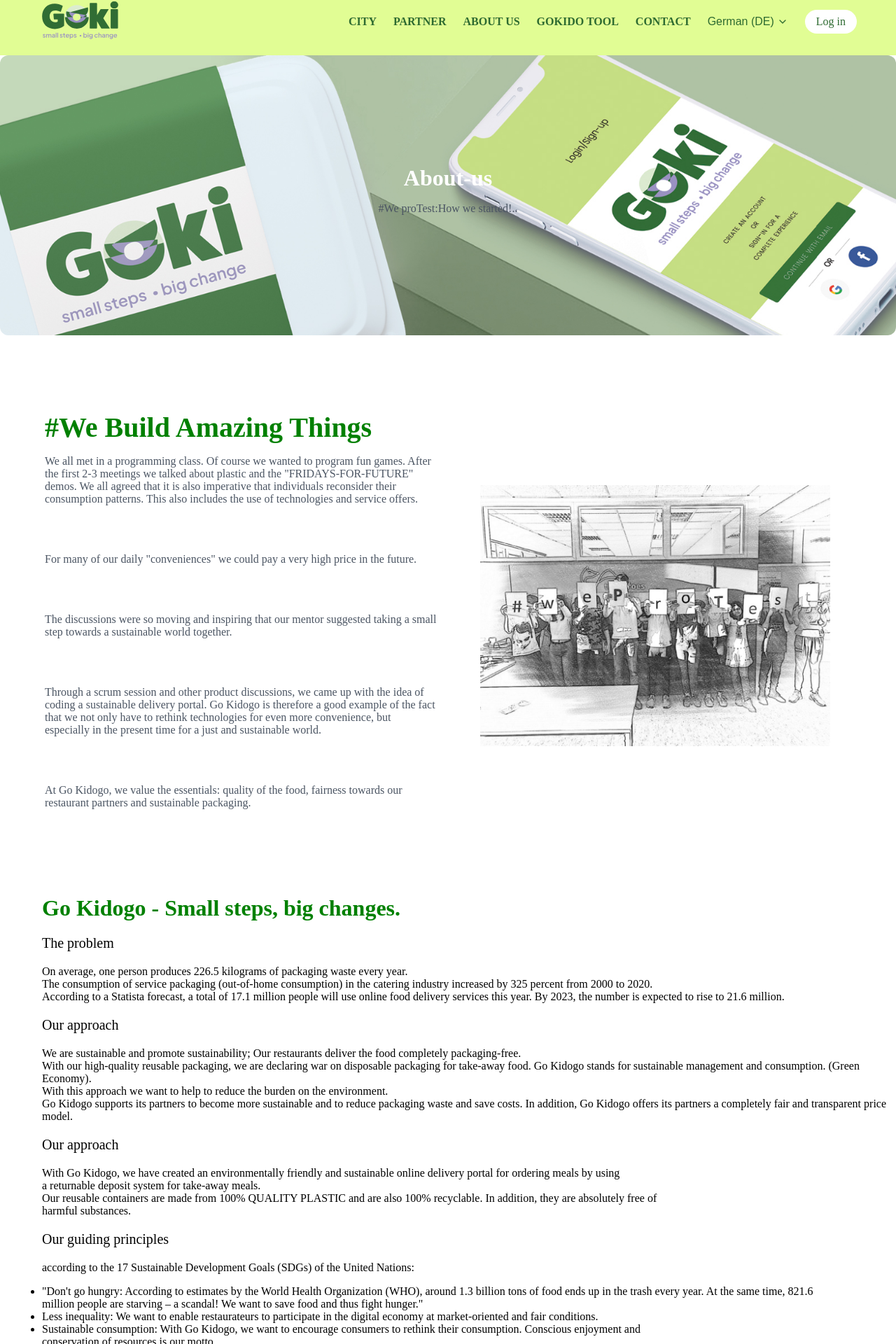
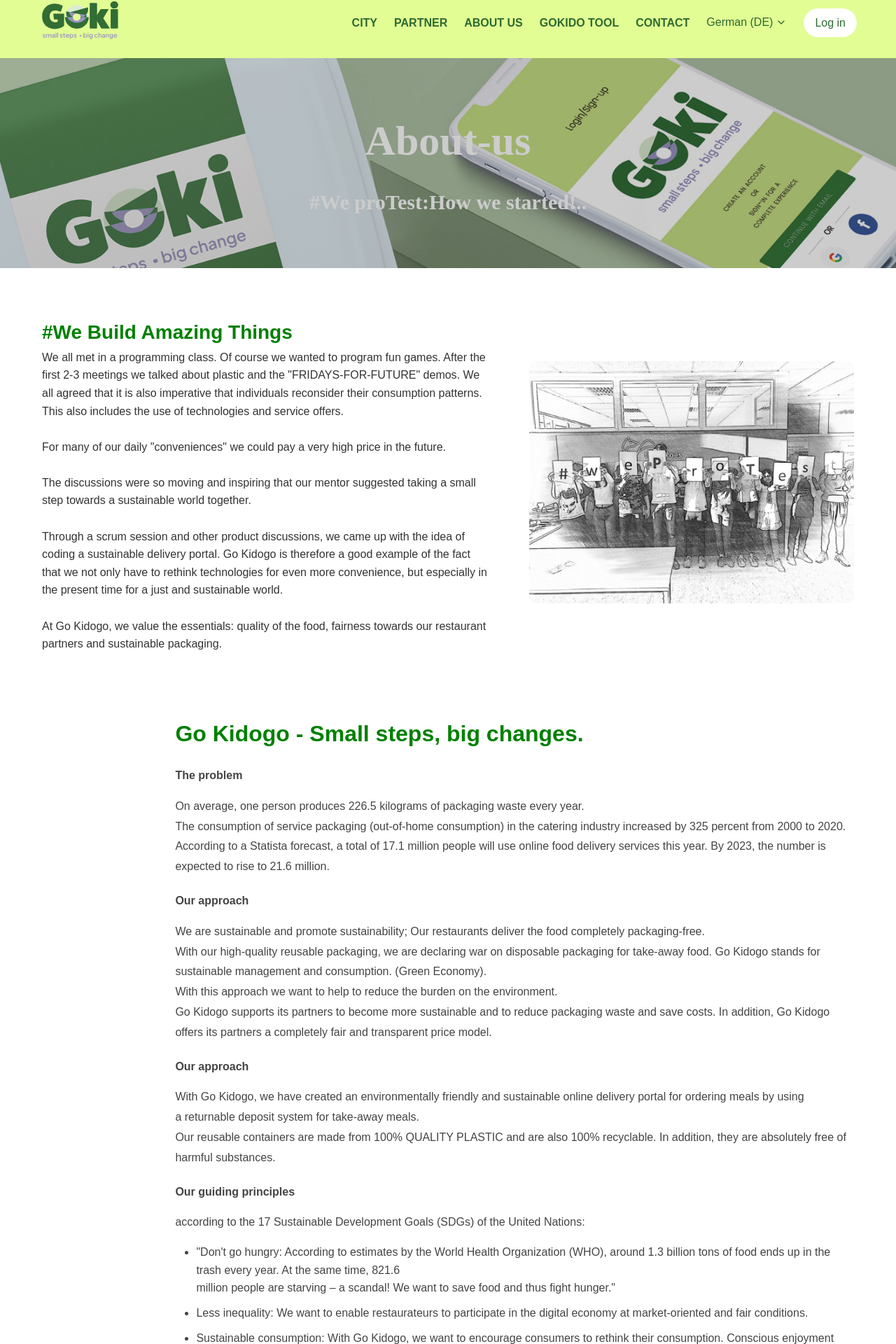
Before and after one commit to ahireashutosh10/Go-kidogo, a React (Vite) app: page /About in a window 1280 px wide. Shown: the part 18-1938 px from the top of the page at 70% size. Built offline with nearby package versions, Linux system fonts and the light colour scheme.

Commit message:
Changes in About

```diff
--- a/src/pages/About.css
+++ b/src/pages/About.css
@@ -1,149 +1,164 @@
-.about-section {
-
+/* General page styling */
+body {
+  font-family: 'Arial', sans-serif;
+  line-height: 1.6;
+  margin: 0;
+  padding: 0;
   background-color: #ffffff;
+  color: #333;
 }
 
-.about-container {
-  max-width: 1200px;
-  margin: 0 auto;
-  padding: 0 1.5rem;
-  color: #4b5563;
+/* Background image styling */
+.background-image {
+  background: url('../assets/aboutbg.png') no-repeat center center/cover;
+  height: 300px;
+  display: flex;
+  align-items: center;
+  justify-content: center;
+  text-align: center;
+  color: white;
+  font-size: 24px;
+  font-weight: bold;
+  filter: brightness(80%);
 }
 
-.about-content {
-  display: flex;
-  flex-direction: column;
-  gap: 1.5rem;
+/* About Us text styling */
+.about-text {
+  font-size: 30px;
+  font-family: 'Times New Roman', serif;
 }
 
-@media (min-width: 768px) {
-  .about-content {
-    flex-direction: row;
-    align-items: center;
-    gap: 1.5rem;
-  }
-}
-
-
-
-@media (min-width: 768px) {
-  .about-text h2 {
-    font-size: 2.5rem;
-  }
+.about-text h2 {
+  font-size: 2.5rem;
 }
 
 .about-text p {
   margin-top: 1rem;
-  color: #4b5563;
-}
-.background-image {
-  background-image: url('../assets/aboutbg.png'); /* your image path */
-  background-size: cover;      /* Make it cover the container */
-  background-position: center; /* Center the image */
-  background-repeat: no-repeat;
-  width: 100%;                /* Full width */
-  height: 400px;              /* Or any height you want */
-  display: flex;
-  flex-direction: column;
-  justify-content: center;    /* Vertically center the text */
-  align-items: center;        /* Horizontally center the text */
-  color: #fff;                /* Optional: Text color for contrast */
+  color: #fff;
   text-align: center;
-  padding: 1rem;
-  border-radius: 12px;
 }
 
+/* Section split into text and image */
 .split-section {
   display: flex;
-  flex-direction: column; /* Mobile first */
   align-items: center;
-  justify-content: center;
-  min-height: 100vh; /* Full screen height */
-  padding-top: 80px;  /* Adjust margin from the top */
-  gap: 2rem;
-}
-
-@media (min-width: 768px) {
-  .split-section {
-    flex-direction: row; /* On bigger screens: side-by-side */
-    justify-content: space-between;
-    padding: 0 5%; /* Side margins */
-  }
+  justify-content: space-between;
+  max-width: 1200px;
+  margin: 50px auto;
+  padding: 20px;
 }
 
 .split-text {
-  flex: 1;
-  text-align: left;
+  width: 55%;
+  font-size: 16px;
+  color: #333;
+  line-height: 1.6;
 }
 
 .split-text h2 {
-  font-size: 2.5rem;
-  color: #111827;
-  margin-bottom: 1rem;
-}
-
-.split-text p {
-  font-size: 1rem;
-  color: #4b5563;
+  color: green;
+  font-size: 28px;
 }
 
 .split-image {
-  flex: 1;
-  display: flex;
-  justify-content: center;
-  align-items: center;
+  width: 40%;
+  text-align: right;
 }
 
 .split-image img {
-  width: 100%;
-  max-width: 500px;
+  max-width: 100%;
   height: auto;
-  object-fit: contain;
+  border-radius: 10px;
 }
 
-.lead {
-  font-size: 1.25rem;
-  font-weight: 300;
+/* Common content container */
+.other {
+  max-width: 1000px;
+  margin: 50px auto;
+  padding: 20px;
 }
 
-p {
-  display: block;
-  margin-block-start: 1em;
-  margin-block-end: 1em;
-  margin-inline-start: 0px;
-  margin-inline-end: 0px;
-  unicode-bidi: isolate;
+/* Headings styling */
+.other h1, .other h2 {
+  color: green;
+  font-weight: bold;
 }
 
-
-::marker {
-  unicode-bidi: isolate;
-  font-variant-numeric: tabular-nums;
-  text-transform: none;
-  text-indent: 0px !important;
-  text-align: start !important;
-  text-align-last: auto !important;
+.other h1 {
+  font-size: 32px;
 }
 
+.other h2 {
+  font-size: 24px;
+  margin-top: 30px;
+}
 
+/* Section titles */
+.lead {
+  font-size: 20px;
+  font-weight: bold;
+  color: green;
+  margin-top: 20px;
+}
 
-.card-container {
-  display: flex;
-  gap: 20px;
+/* Paragraph text */
+.other p {
+  font-size: 16px;
+  color: #444;
+  line-height: 1.8;
+  margin-bottom: 15px;
 }
-.card {
-  background: white;
-  border-radius: 10px;
-  overflow: hidden;
-  box-shadow: 0 4px 8px rgba(0, 0, 0, 0.2);
-  width: 200px;
-  text-align: center;
+
+/* Bullet points styling */
+.other ul {
+  list-style: disc;
+  margin-left: 20px;
+  padding-left: 10px;
 }
-.card img {
-  width: 100%;
-  height: 150px;
-  object-fit: cover;
+
+.other ul li {
+  font-size: 16px;
+  margin-bottom: 10px;
+  color: #444;
 }
-.card h3 {
-  margin: 10px 0;
+
+.lead ul li {
+  color: #777;
 }
+
+/* Responsive Design */
+@media (max-width: 768px) {
+  .split-section {
+    flex-direction: column;
+    text-align: center;
+  }
+
+  .split-text, .split-image {
+    width: 100%;
+  }
+
+  .split-image {
+    margin-top: 20px;
+  }
+
+  .other {
+    margin: 20px;
+    padding: 10px;
+  }
+
+  .other h1 {
+    font-size: 28px;
+  }
+
+  .other h2 {
+    font-size: 22px;
+  }
+
+  .lead {
+    font-size: 18px;
+  }
+
+  .other p, .other ul li {
+    font-size: 15px;
+  }
+}
--- a/src/pages/About.jsx
+++ b/src/pages/About.jsx
@@ -26,16 +26,16 @@
         We all met in a programming class. Of course we wanted to program fun games. After the first 2-3 meetings we talked about plastic and the "FRIDAYS-FOR-FUTURE" demos. We all agreed that it is also imperative that individuals reconsider their consumption patterns. This also includes the use of technologies and service offers.
         </p>
          <br/>
-         <br/>
+
         <p>For many of our daily "conveniences" we could pay a very high price in the future.</p>
         <br/>
-        <br/>
+
        <p>The discussions were so moving and inspiring that our mentor suggested taking a small step towards a sustainable world together.</p>
        <br/>
-       <br/>
+
       <p>Through a scrum session and other product discussions, we came up with the idea of ​​coding a sustainable delivery portal. Go Kidogo is therefore a good example of the fact that we not only have to rethink technologies for even more convenience, but especially in the present time for a just and sustainable world.</p>
        <br/>
-       <br/>
+
        <p>At Go Kidogo, we value the essentials: quality of the food, fairness towards our restaurant partners and sustainable packaging.</p>
 
       </div>
@@ -44,7 +44,7 @@
       </div>
     </div>
 
-    <div className='other' style={{"margin-left": "60px"}}>
+    <div className='other' style={{"margin-left": "18%"}}>
           <h1 style={{ "color":"green"}}>Go Kidogo - Small steps, big changes.</h1>
 
           <p class="lead">The problem</p>
```
